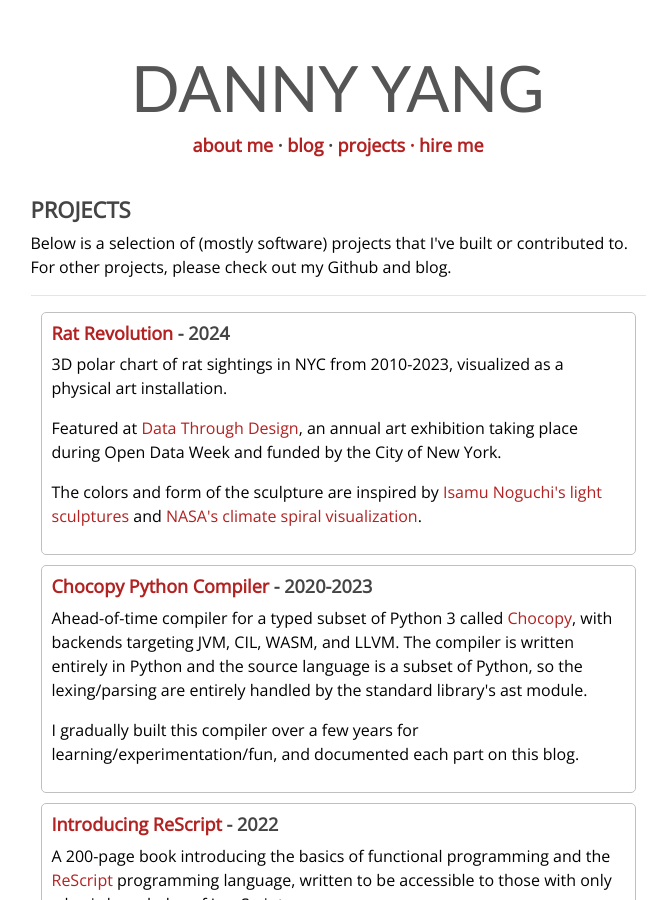
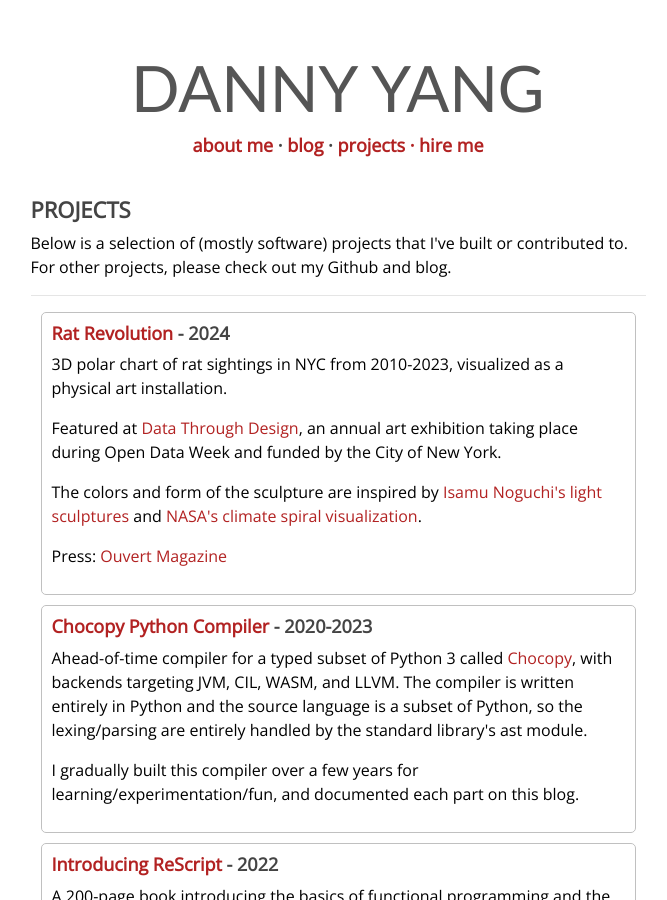
Before and after one commit to yangdanny97/yangdanny97.github.io, a Jekyll site: the page built from projects/index.html, in a window 1280 px wide and 900 px high. Shown: the whole window, without its empty margins (302-969 px from the left). Built offline with Jekyll 4.4.1, drawn with Linux system fonts in a browser that asks for light colours.

Commit message:
add link to article

```diff
--- a/projects/index.html
+++ b/projects/index.html
@@ -26,6 +26,7 @@ description: Personal and Academic Projects
                     href="https://shop.noguchi.org/collections/akari-light-sculptures" target="_blank">Isamu Noguchi's
                     light sculptures</a> and <a href="https://svs.gsfc.nasa.gov/5057/" target="_blank">NASA's climate
                     spiral visualization</a>.</p>
+            <p>Press: <a href="https://ouvertmagazine.com/2024/04/26/dxd-using-art-and-design-to-humanize-data/"  target="_blank">Ouvert Magazine</a></p>
         </div>
         <div class="project-item">
             <h4><a href="https://github.com/yangdanny97/chocopy-python-compiler" target="_blank">Chocopy Python
```
